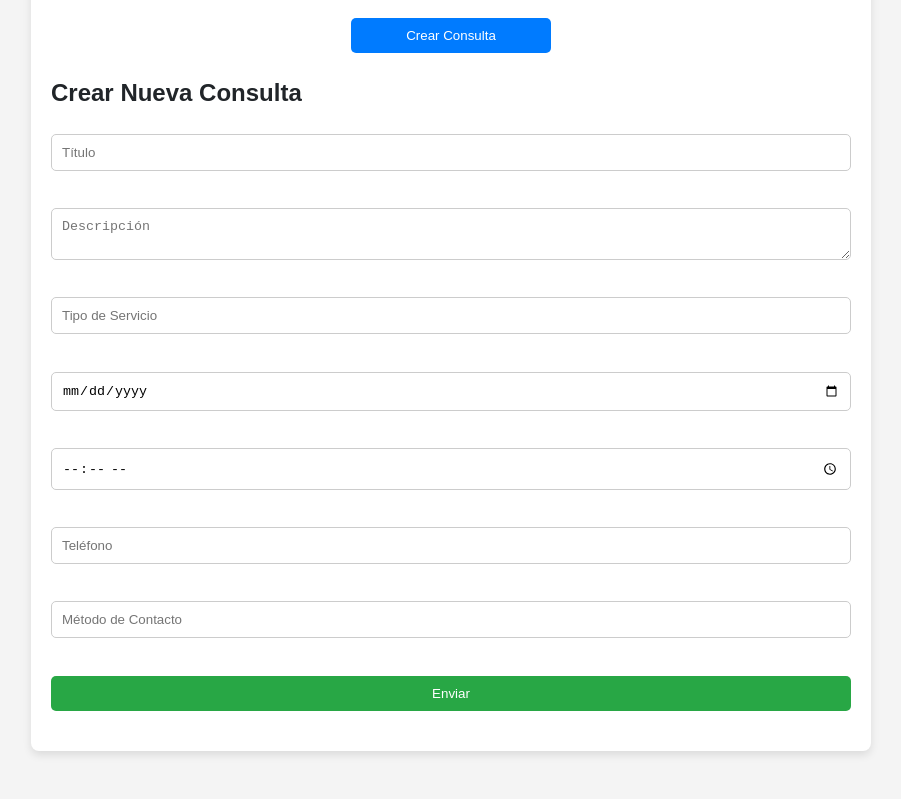
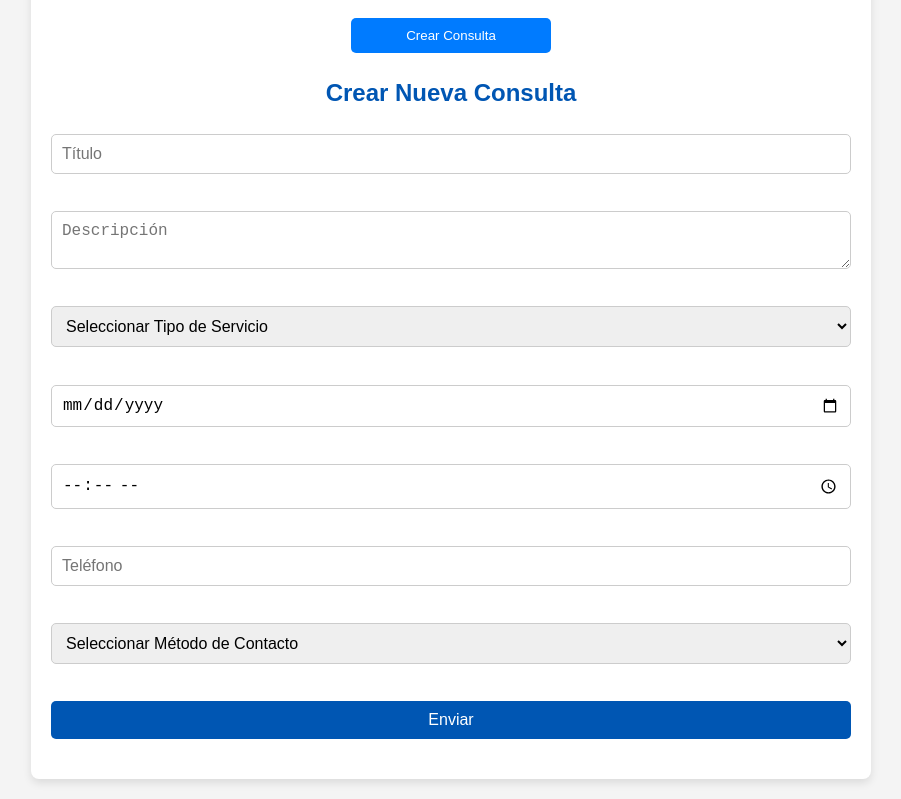
Before and after one commit to andyskzh/canec-v8, a website: page public/pages/manage-queries.html in a window 1280 px wide. Both pictures are taken after a click on the button "Crear Consulta". Shown: the part 119-918 px from the top of the page, without its empty margins (189-1090 px from the left). Before the commit the page ends 890 px from the top, so only its background shows below. Drawn offline with Linux system fonts and the light colour scheme; no server answers.

Commit message:
nuevo estilo

```diff
--- a/public/pages/manage-queries.html
+++ b/public/pages/manage-queries.html
@@ -6,27 +6,6 @@
     <title>Gestión de Consultas</title>
     <link rel="stylesheet" href="../styles.css">
     <style>
-        body {
-            font-family: 'Arial', sans-serif; /* Usa la fuente que prefieras */
-            background-color: #f4f4f4; /* Un color de fondo neutro */
-            color: #333; /* Color de texto oscuro para mejor legibilidad */
-            margin: 0;
-            padding: 20px;
-        }
-
-        .container {
-            background: white; /* Fondo blanco para los contenidos */
-            border-radius: 8px;
-            box-shadow: 0 4px 8px rgba(0,0,0,0.1); /* Sombra para dar profundidad */
-            padding: 20px;
-            max-width: 800px; /* Ancho máximo para mejor legibilidad */
-            margin: auto; /* Centrado en la página */
-        }
-
-        h1 {
-            color: #0056b3; /* Un color que se destaque para los títulos */
-            text-align: center;
-        }
 
         #create-query-btn {
             background-color: #007bff; /* Botón azul que coincida con el tema general */
@@ -49,36 +28,29 @@
             margin-top: 20px;
         }
 
-        .query-item {
-        padding: 15px;
-        margin-top: 10px;
-        border-radius: 5px;
-        display: flex;
-        justify-content: space-between;
-        align-items: center;
-        font-size: 16px; /* Aumenta el tamaño de la fuente */
-    }
+        body {
+    font-family: 'Arial', sans-serif;
+    background-color: #f4f4f4;
+    color: #333;
+    margin: 0;
+    padding: 20px;
+}
 
-    .query-status {
-        padding: 5px 10px;
-        border-radius: 5px;
-        color: white;
-        font-weight: bold;
-    }
+.container {
+    background: white;
+    border-radius: 8px;
+    box-shadow: 0 4px 8px rgba(0,0,0,0.1);
+    padding: 20px;
+    max-width: 800px;
+    margin: auto;
+}
 
-    .status-pending {
-        background-color: #ffc107; /* Amarillo para pendiente */
-    }
+h1 {
+    color: #0056b3;
+    text-align: center;
+}
 
-    .status-approved {
-        background-color: #28a745; /* Verde para aprobado */
-    }
-
-    .status-under-review {
-        background-color: #17a2b8; /* Azul para en revisión */
-    }
-
-    #show-create-form-btn {
+#show-create-form-btn {
     background-color: #007bff;
     color: white;
     border: none;
@@ -99,31 +71,71 @@
     margin-top: 20px;
 }
 
+#create-query-form h2 {
+    text-align: center;
+    color: #0056b3;
+}
+
 #create-query-form form {
     display: flex;
     flex-direction: column;
 }
 
 #create-query-form input,
-#create-query-form textarea {
+#create-query-form textarea,
+#create-query-form select {
     margin-bottom: 10px;
     padding: 10px;
     border-radius: 5px;
     border: 1px solid #ccc;
+    font-size: 16px;
 }
 
 #create-query-form button {
-    background-color: #28a745;
+    background-color: #0056b3;
     color: white;
     border: none;
     padding: 10px;
     border-radius: 5px;
     cursor: pointer;
+    font-size: 16px;
 }
 
 #create-query-form button:hover {
-    background-color: #218838;
+    background-color: #0056b3;
 }
+
+.query-item {
+    padding: 15px;
+    margin-top: 10px;
+    border-radius: 5px;
+    display: flex;
+    justify-content: space-between;
+    align-items: center;
+    font-size: 16px;
+    background: #eee;
+    border: 1px solid #ddd;
+}
+
+.query-status {
+    padding: 5px 10px;
+    border-radius: 5px;
+    color: white;
+    font-weight: bold;
+}
+
+.status-pending {
+    background-color: #ffc107;
+}
+
+.status-approved {
+    background-color: #28a745;
+}
+
+.status-under-review {
+    background-color: #17a2b8;
+}
+
 
     </style>
 
@@ -138,11 +150,33 @@
             <form id="new-query-form">
                 <input type="text" id="title" placeholder="Título" required><br>
                 <textarea id="description" placeholder="Descripción" required></textarea><br>
-                <input type="text" id="serviceType" placeholder="Tipo de Servicio" required><br>
+                <select id="serviceType" required>
+                    <option value="" disabled selected>Seleccionar Tipo de Servicio</option>
+                    <option value="Examen y Evaluación de Documentos">Examen y Evaluación de Documentos</option>
+                    <option value="Auditoría Financiera">Auditoría Financiera</option>
+                    <option value="Auditoría de Cumplimiento">Auditoría de Cumplimiento</option>
+                    <option value="Organización General">Organización General</option>
+                    <option value="Organización de la Producción de Bienes y Servicios">Organización de la Producción de Bienes y Servicios</option>
+                    <option value="Gestión del Capital Humano">Gestión del Capital Humano</option>
+                    <option value="Planificación">Planificación</option>
+                    <option value="Contratación Económica">Contratación Económica</option>
+                    <option value="Contable Financiera">Contable Financiera</option>
+                    <option value="Control Interno">Control Interno</option>
+                    <option value="Costos y Precios">Costos y Precios</option>
+                    <option value="Mercadotecnia">Mercadotecnia</option>
+                    <option value="Servicios de contabilidad, auditoría financiera y teneduría de libros">Servicios de contabilidad, auditoría financiera y teneduría de libros</option>
+                    <option value="Servicios de asesoramiento tributario">Servicios de asesoramiento tributario</option>
+                    <option value="Servicios de consultoría y gestión">Servicios de consultoría y gestión</option>
+                    <option value="Otros servicios profesionales, científicos y técnicos">Otros servicios profesionales, científicos y técnicos</option>
+                </select><br>
                 <input type="date" id="date" required><br>
                 <input type="time" id="time" required><br>
                 <input type="tel" id="phone" placeholder="Teléfono" required><br>
-                <input type="text" id="contactMethod" placeholder="Método de Contacto" required><br>
+                <select id="contactMethod" required>
+                    <option value="" disabled selected>Seleccionar Método de Contacto</option>
+                    <option value="Teléfono">Teléfono</option>
+                    <option value="Correo">Correo</option>
+                </select><br>
                 <button type="submit">Enviar</button>
             </form>
         </div>
@@ -242,7 +276,6 @@
     loadUserQueries();
 });
 
-
     </script>
 </body>
 </html>
```
